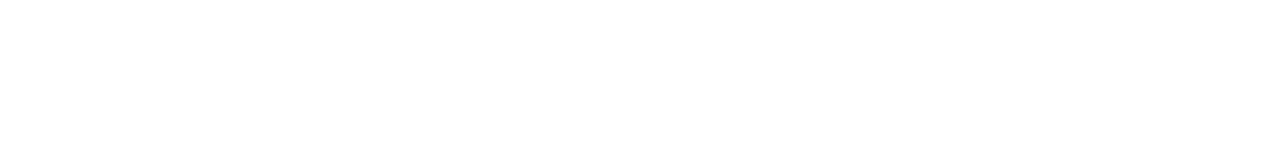
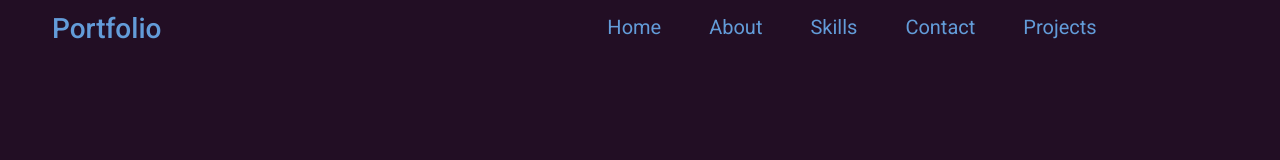
Before and after one commit to AMAN-CHAUHAN776/my_portfolio, a plain HTML site: page index.html in a window 1280 px wide. Drawn offline with nearby package versions, Linux system fonts and the light colour scheme; a web font is replaced by a local one.

Commit message:
changes in header

```diff
--- a/index.html
+++ b/index.html
@@ -3,16 +3,28 @@
 <head>
     <meta charset="UTF-8">
     <meta name="viewport" content="width=device-width, initial-scale=1.0">
-    <title>Document</title>
+    <title>Aman-Portfolio</title>
+    <link rel="stylesheet" href="style.css">
     <link href="https://cdn.jsdelivr.net/npm/bootstrap@5.3.3/dist/css/bootstrap.min.css" rel="stylesheet" integrity="sha384-QWTKZyjpPEjISv5WaRU9OFeRpok6YctnYmDr5pNlyT2bRjXh0JMhjY6hW+ALEwIH" crossorigin="anonymous">
 </head>
 <body>
 
 <div class="container-fluid">
-    <div class="row">
-        <div class="col-md-4"></div>
-        <div class="col-md-8"></div>
+   <section class="header">
+    <div class="row p-1">
+        <div class="col-md-4 px-5 py-2">
+            <h3>Portfolio</h3>
+        </div>
+        <div class="col-md-8 d-flex justify-content-center gap-5 py-2">
+            <a href="#"><p>Home</p></a>
+            <a href="#"><p>About </p></a>
+            <a href="#"><p>Skills</p></a>
+            <a href="#"><p>Contact </p></a>
+            <a href="#"><p>Projects</p></a>
+
+        </div>
     </div>
+</section>
 </div>
 
 
--- a/style.css
+++ b/style.css
@@ -0,0 +1,16 @@
+@import url('https://fonts.googleapis.com/css2?family=Kablammo&family=Roboto:ital,wght@0,100;0,300;0,400;0,500;0,700;0,900;1,100;1,300;1,400;1,500;1,700;1,900&display=swap');
+*{
+    font-family: "Roboto", serif;
+    padding:0px;
+    margin:0px;
+    background:#220e24;
+}
+.p-1{
+
+    color:#639cd9;
+}
+.p-1 a{
+text-decoration:none;
+color:#639cd9;
+font-size: 15pt;
+}
```
